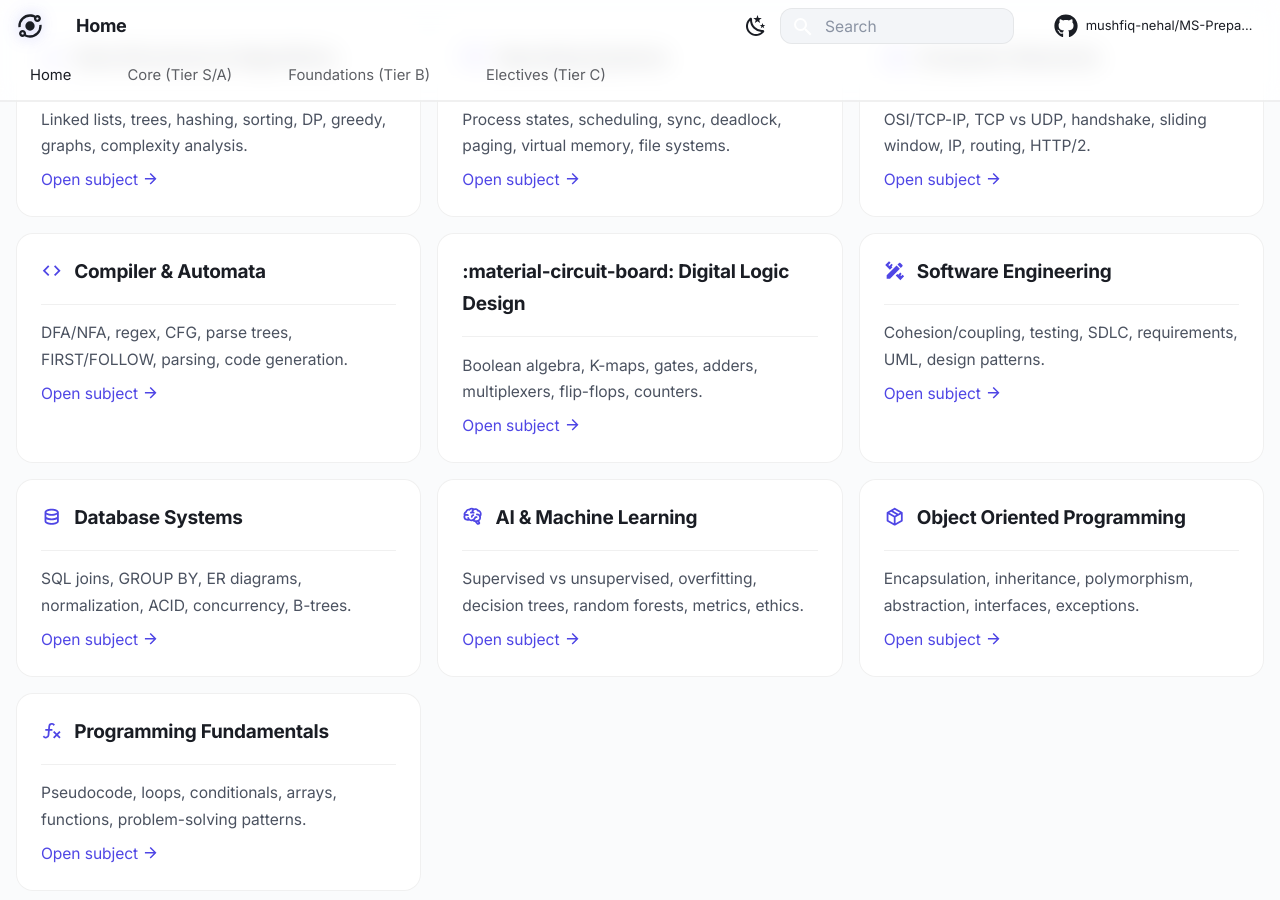
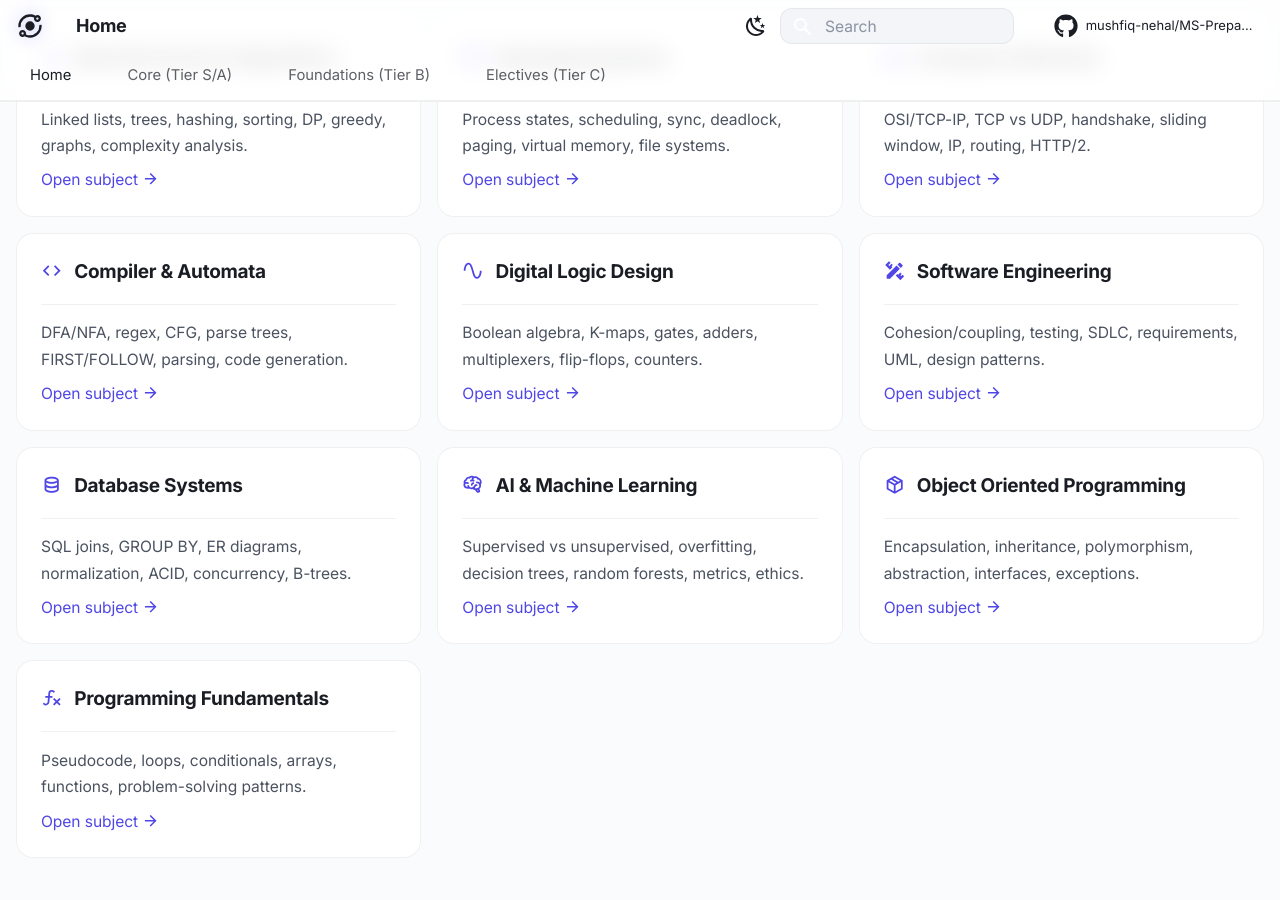
Before and after one commit to mushfiq-nehal/MS-Preparation-Handbook, an MkDocs documentation site: the page built from docs/index.md, in a window 1280 px wide and 900 px high, scrolled down 874 px. Built offline with MkDocs 1.6.1 and Material for MkDocs 9.7.7, drawn with Linux system fonts in a browser that asks for light colours; comment, search, counter and statistics services are not loaded.

Commit message:
Fix missing circuit-board icon

```diff
--- a/docs/index.md
+++ b/docs/index.md
@@ -61,7 +61,7 @@ hide:
 
     [Open subject :material-arrow-right:](04 - Compiler Design & Automata.md)
 
--   :material-circuit-board: __Digital Logic Design__
+-   :material-sine-wave: __Digital Logic Design__
 
     ---
 
```
